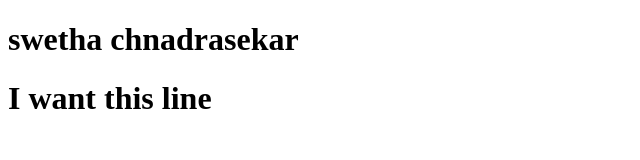
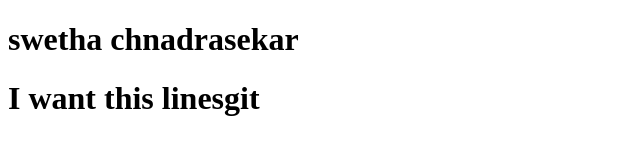
Before and after one commit to Swetha14300/portfolio, a plain HTML site: page index.html in a window 1280 px wide. Shown: the whole page, without its empty margins (0-640 px from the left). Drawn offline with Linux system fonts and the light colour scheme.

Commit message:
feat: added some frontend code

```diff
--- a/index.html
+++ b/index.html
@@ -7,6 +7,6 @@
 </head>
 <body>
     <h1>swetha chnadrasekar</h1>
-    <h1>I want this line</h1>
+    <h1>I want this linesgit</h1>
 </body>
 </html>
```
